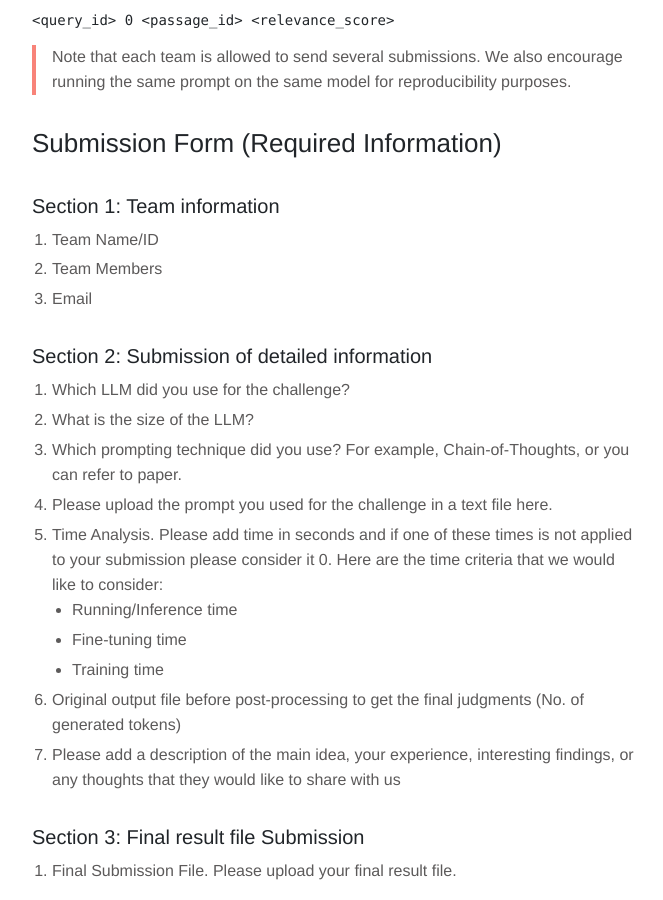
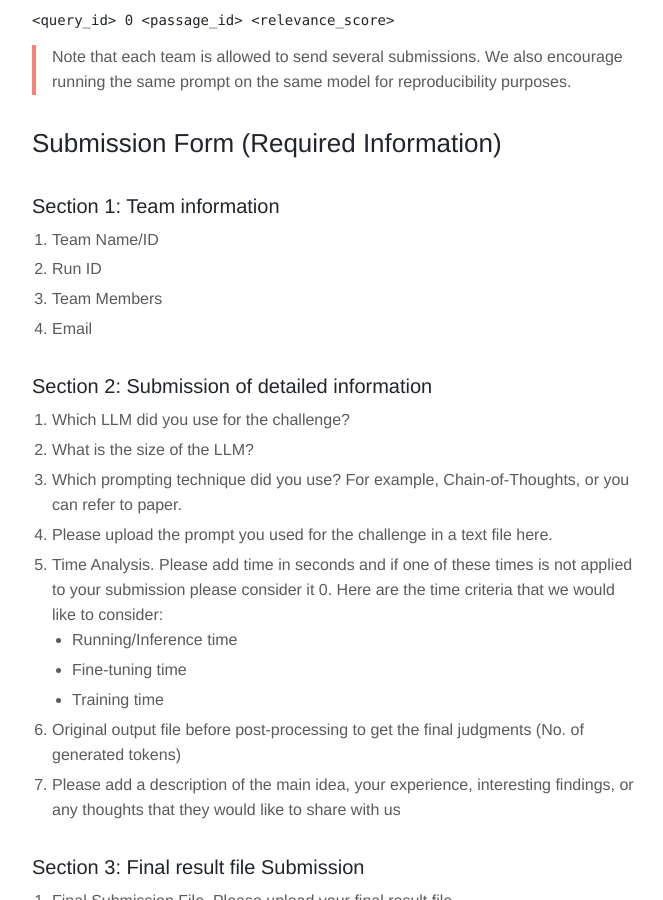
Before and after one commit to llm4eval/WSDM2025, a Jekyll site: the page built from challenge.md, in a window 1280 px wide and 900 px high, scrolled down 2421 px. Shown: the whole window, without its empty margins (143-806 px from the left). Built offline with Jekyll 4.4.1, drawn with Linux system fonts in a browser that asks for light colours.

Commit message:
Update challenge.md

```diff
--- a/challenge.md
+++ b/challenge.md
@@ -58,8 +58,9 @@ We provide a step-by-step Google Form to submit the detailed submission files. P
 
 ### Section 1: Team information
 1. Team Name/ID
-2. Team Members
-3. Email
+2. Run ID
+3. Team Members
+4. Email
 
 ### Section 2: Submission of detailed information
 1. Which LLM did you use for the challenge?
```
